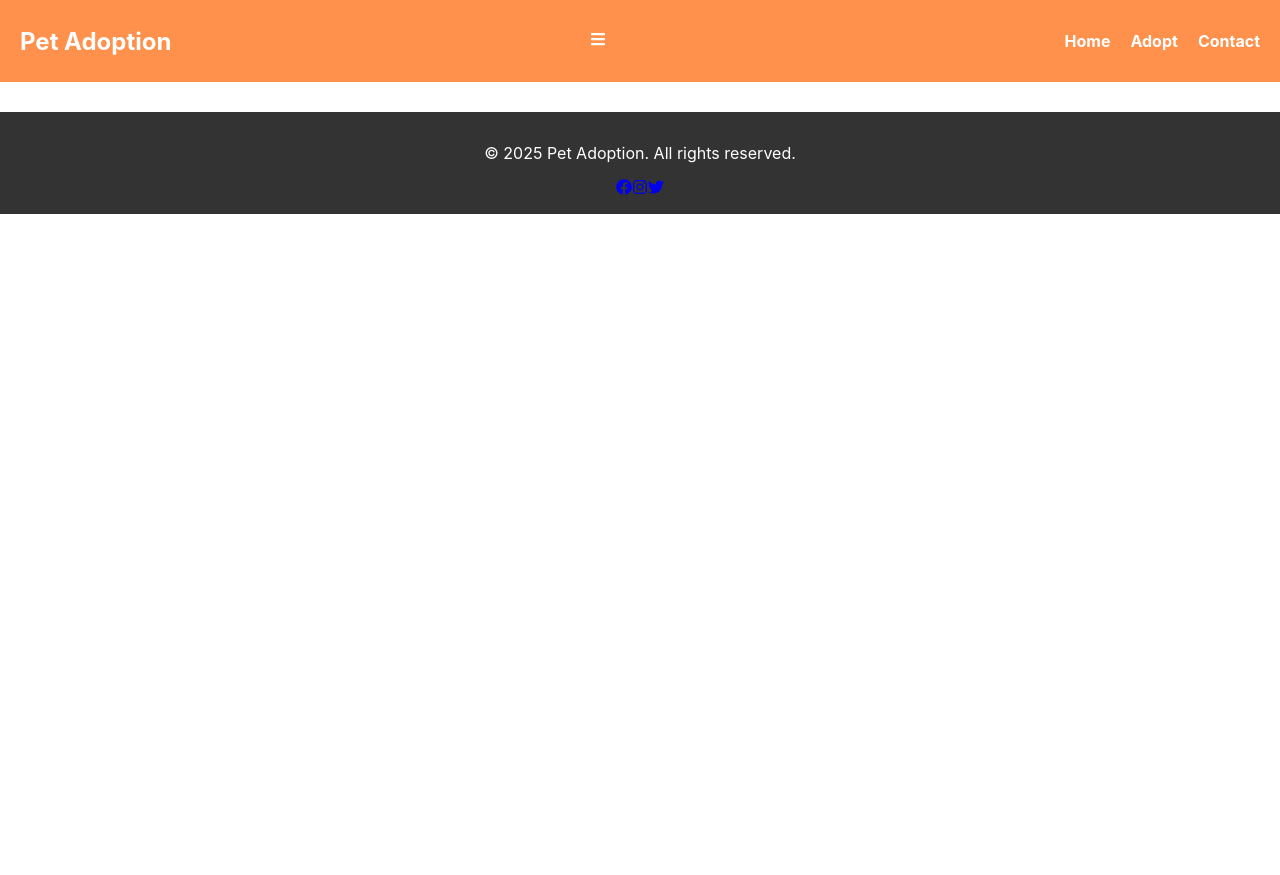
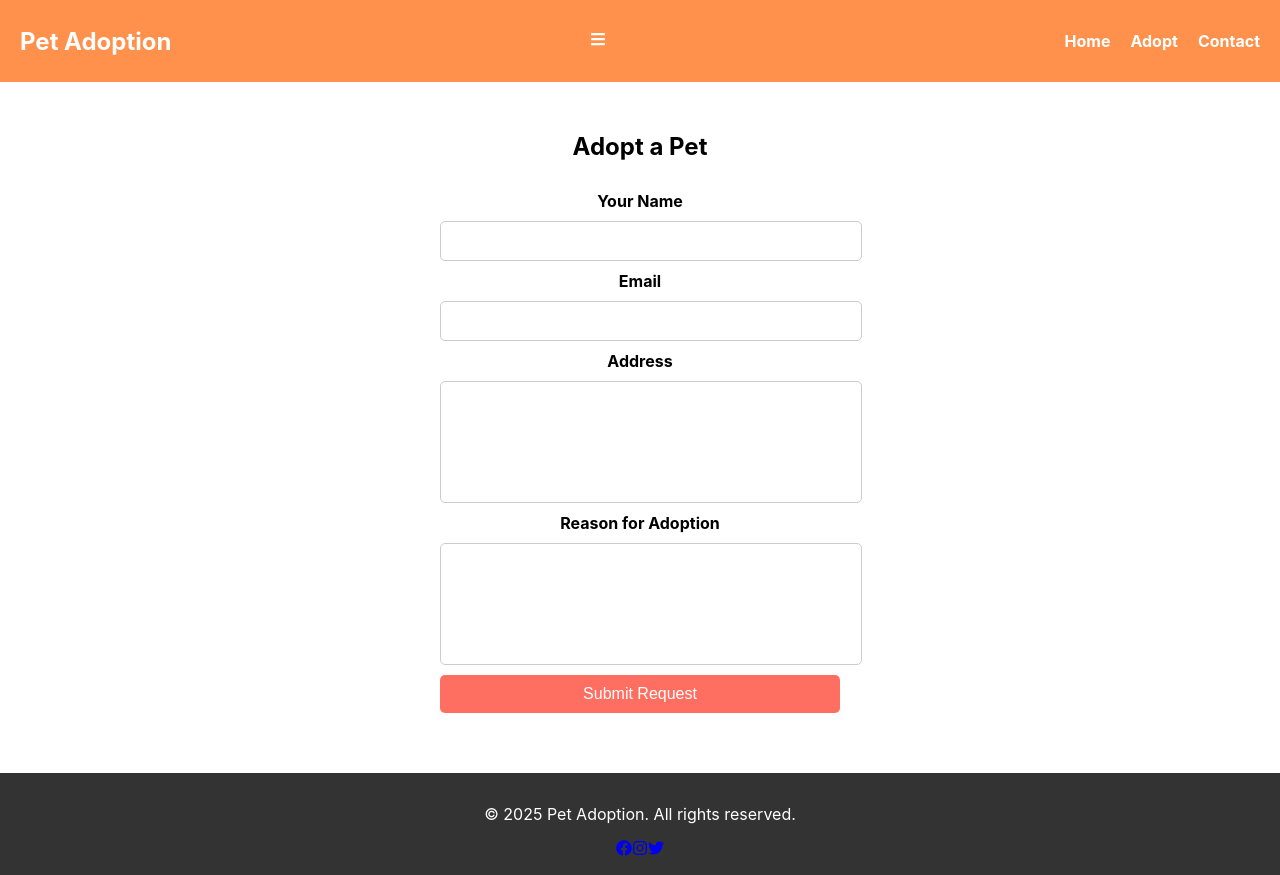
Before and after one commit to keerthana7676/pet-adoption, a React (Create React App) app in the folder pet-adoption-frontend/: page /adopt/1 in a window 1280 px wide. Before the commit the page ends 800 px from the top, so only its background shows below. Built offline with nearby package versions, Linux system fonts and the light colour scheme.

Commit message:
Added Adoption Form

```diff
--- a/pet-adoption-frontend/src/App.js
+++ b/pet-adoption-frontend/src/App.js
@@ -3,6 +3,7 @@ import Navbar from "./components/Navbar";
 import Home from "./pages/Home";
 import Adopt from "./pages/Adopt";
 import PetDetails from "./pages/PetDetails";
+import AdoptionForm from "./pages/AdoptionForm";
 import Contact from "./pages/Contact";
 import Footer from "./components/Footer";
 
@@ -14,6 +15,7 @@ function App() {
         <Route path="/" element={<Home />} />
         <Route path="/adopt" element={<Adopt />} />
         <Route path="/pet/:id" element={<PetDetails />} />
+        <Route path="/adopt/:id" element={<AdoptionForm />} />
         <Route path="/contact" element={<Contact />} />
       </Routes>
       <Footer />
--- /dev/null
+++ b/pet-adoption-frontend/src/pages/AdoptionForm.css
@@ -0,0 +1,40 @@
+.adoption-form {
+    text-align: center;
+    padding: 30px;
+  }
+
+  .adoption-form form {
+    display: flex;
+    flex-direction: column;
+    max-width: 400px;
+    margin: auto;
+    gap: 10px;
+  }
+
+  .adoption-form label {
+    font-weight: bold;
+  }
+
+  .adoption-form input,
+  .adoption-form textarea {
+    padding: 10px;
+    border: 1px solid #ccc;
+    border-radius: 5px;
+    font-size: 16px;
+    width: 100%;
+  }
+
+  .adoption-form button {
+    background: #ff6f61;
+    color: white;
+    padding: 10px;
+    border: none;
+    cursor: pointer;
+    font-size: 16px;
+    border-radius: 5px;
+    transition: background 0.3s;
+  }
+
+  .adoption-form button:hover {
+    background: #ff3b30;
+  }
--- /dev/null
+++ b/pet-adoption-frontend/src/pages/AdoptionForm.js
@@ -0,0 +1,51 @@
+import React, { useState } from "react";
+import { useParams } from "react-router-dom";
+import "./AdoptionForm.css";
+
+function AdoptionForm() {
+  const { id } = useParams();
+  const [formData, setFormData] = useState({
+    name: "",
+    email: "",
+    address: "",
+    reason: "",
+  });
+  const [submitted, setSubmitted] = useState(false);
+
+  const handleChange = (e) => {
+    setFormData({ ...formData, [e.target.name]: e.target.value });
+  };
+
+  const handleSubmit = (e) => {
+    e.preventDefault();
+    console.log("Adoption Request Submitted:", formData);
+    setSubmitted(true);
+  };
+
+  return (
+    <div className="adoption-form">
+      {submitted ? (
+        <h2>Thank you for your adoption request! We will contact you soon. 🐾</h2>
+      ) : (
+        <form onSubmit={handleSubmit}>
+          <h2>Adopt a Pet</h2>
+          <label>Your Name</label>
+          <input type="text" name="name" value={formData.name} onChange={handleChange} required />
+
+          <label>Email</label>
+          <input type="email" name="email" value={formData.email} onChange={handleChange} required />
+
+          <label>Address</label>
+          <textarea name="address" value={formData.address} onChange={handleChange} required />
+
+          <label>Reason for Adoption</label>
+          <textarea name="reason" value={formData.reason} onChange={handleChange} required />
+
+          <button type="submit">Submit Request</button>
+        </form>
+      )}
+    </div>
+  );
+}
+
+export default AdoptionForm;
--- a/pet-adoption-frontend/src/pages/PetDetails.js
+++ b/pet-adoption-frontend/src/pages/PetDetails.js
@@ -1,5 +1,5 @@
 import React from "react";
-import { useParams } from "react-router-dom";
+import { useParams, Link } from "react-router-dom";
 import "./PetDetails.css";
 
 const petData = {
@@ -25,7 +25,7 @@ function PetDetails() {
       <p><strong>Age:</strong> {pet.age}</p>
       <p><strong>Breed:</strong> {pet.breed}</p>
       <p>{pet.description}</p>
-      <button className="adopt-btn">Adopt {pet.name}</button>
+      <Link to={`/adopt/${id}`} className="adopt-btn">Adopt {pet.name}</Link>
     </div>
   );
 }
```
